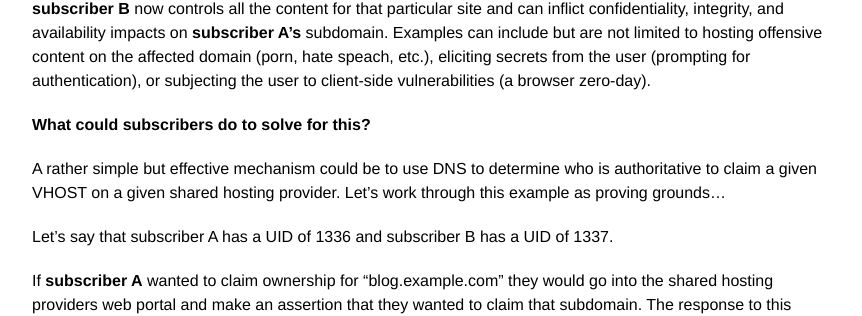
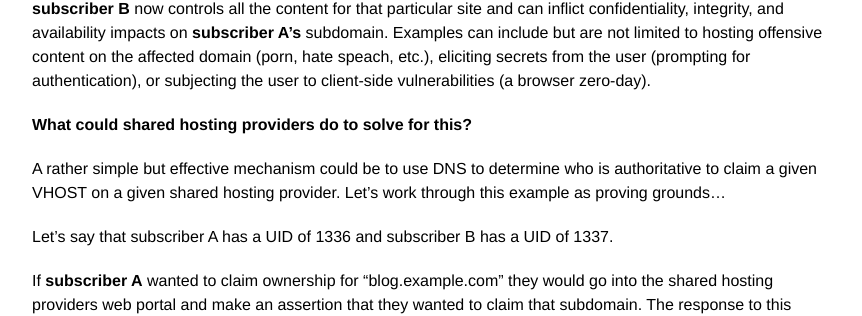
Before and after one commit to claudijd/claudijd.github.io, a Jekyll site: the page built from _posts/2017-02-06-preventing-subdomain-takeover.md, in a window 1280 px wide and 900 px high, scrolled down 499 px. Shown: the part 144-460 px from the top of the window, without its empty margins (208-1070 px from the left). Built offline with Jekyll 4.4.1, drawn with Linux system fonts in a browser that asks for light colours; comment, search, counter and statistics services are not loaded.

Commit message:
Fix section typo

```diff
--- a/_posts/2017-02-06-preventing-subdomain-takeover.md
+++ b/_posts/2017-02-06-preventing-subdomain-takeover.md
@@ -11,7 +11,7 @@ In this post, I'd like to outline in a bit more detail how a given shared hostin
 
 Shared hosting providers don't have a mechanism to know whether **subscriber A** is authoritative for claiming VHOSTs on a specific domain.  This means that even though **subscriber B** is not authoritative for "blog.example.com" they may be able to exercise a first-to-claim, last-to-claim, or claim control bypass attack on that particular provider resulting in a subdomain takeover vulnerability.  This works because **subscriber A** already has their DNS for "blog.example.com" pointing to the shared hosting providers servers.  The impact here is that **subscriber B** now controls all the content for that particular site and can inflict confidentiality, integrity, and availability impacts on **subscriber A's** subdomain.  Examples can include but are not limited to hosting offensive content on the affected domain (porn, hate speach, etc.), eliciting secrets from the user (prompting for authentication), or subjecting the user to client-side vulnerabilities (a browser zero-day).
 
-**What could subscribers do to solve for this?**
+**What could shared hosting providers do to solve for this?**
 
 A rather simple but effective mechanism could be to use DNS to determine who is authoritative to claim a given VHOST on a given shared hosting provider.  Let's work through this example as proving grounds...
 
```
